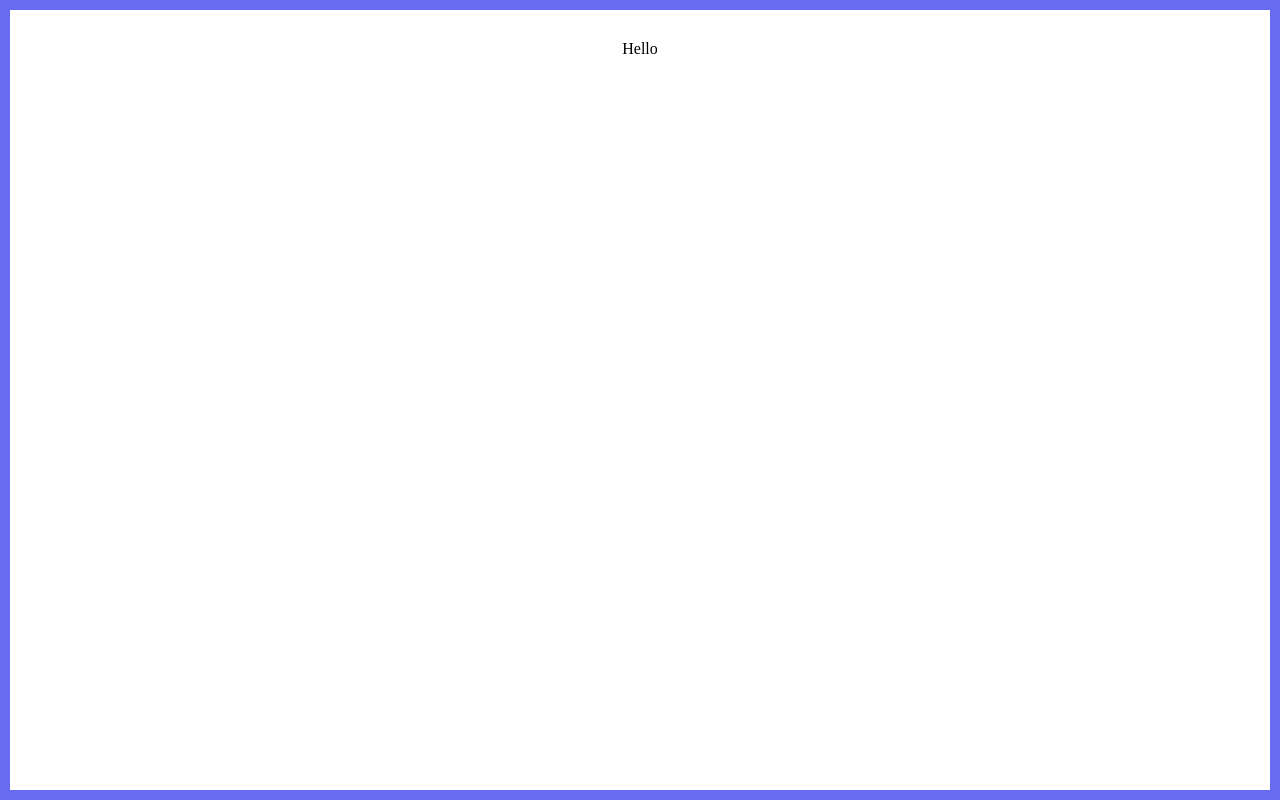
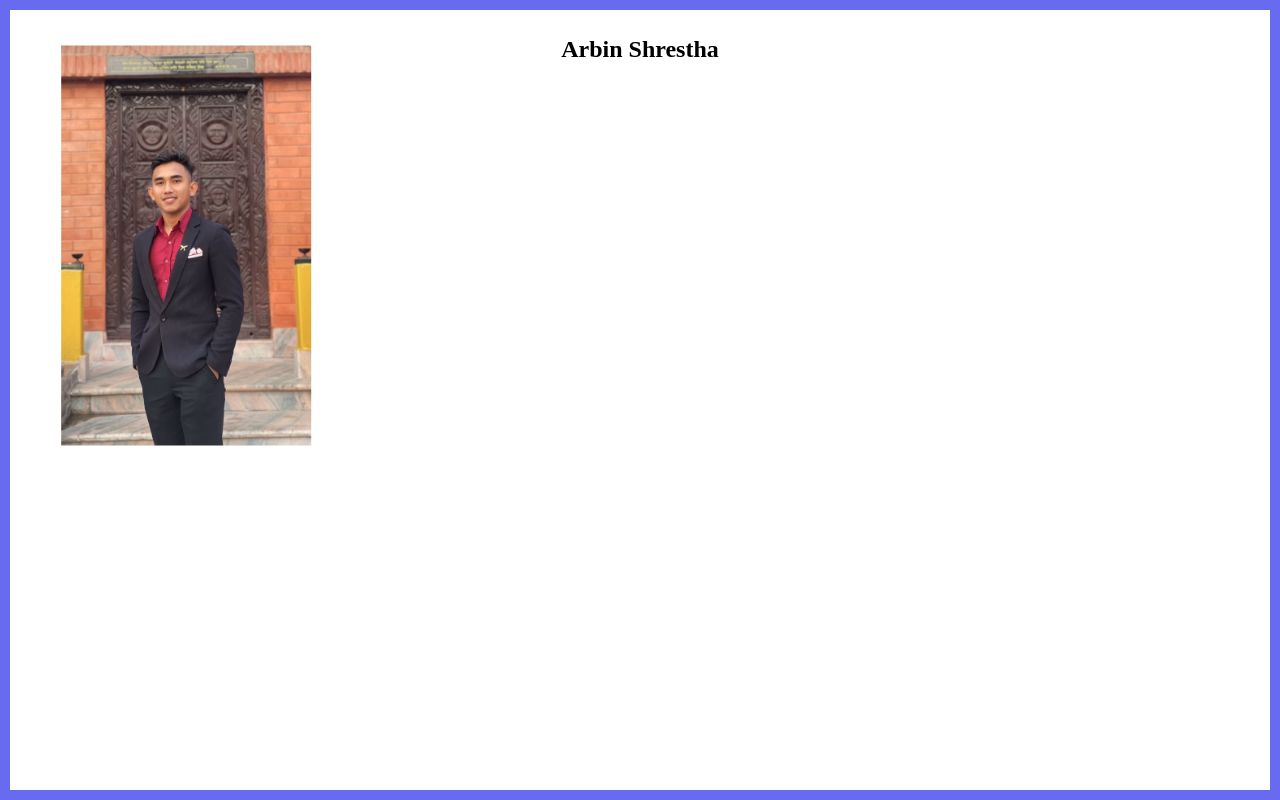
Before and after one commit to arbinshrestha63/Project-1, a plain HTML site: page index.html in a window 1280 px wide. Drawn offline with Linux system fonts and the light colour scheme.

Commit message:
second commit

```diff
--- a/index.html
+++ b/index.html
@@ -10,7 +10,18 @@
 <body>
     <div class="container">
 
-        <div class="content">Hello</div>
+        <div class="content">
+            <section class="top_section">
+                <div class="image_container">
+                    <img src="./images/Myself.jpg" alt="tribute"/>
+
+                    </div>
+
+                    <div>
+                        <h1> Arbin Shrestha </h1>
+                        </div>
+            </section>
+        </div>
 
     </div>
 
--- a/style.css
+++ b/style.css
@@ -30,3 +30,19 @@ content {
     left: 50%;
     transform: translate(-50%, -50%);
 }
+
+.top_section{
+    display: flex;
+}
+
+.image_container {
+    position: relative;
+}
+
+img {
+    width: 250px;
+    height: 400px;
+    position: absolute;
+    top: 10px;
+    left: -500px;
+}
```
